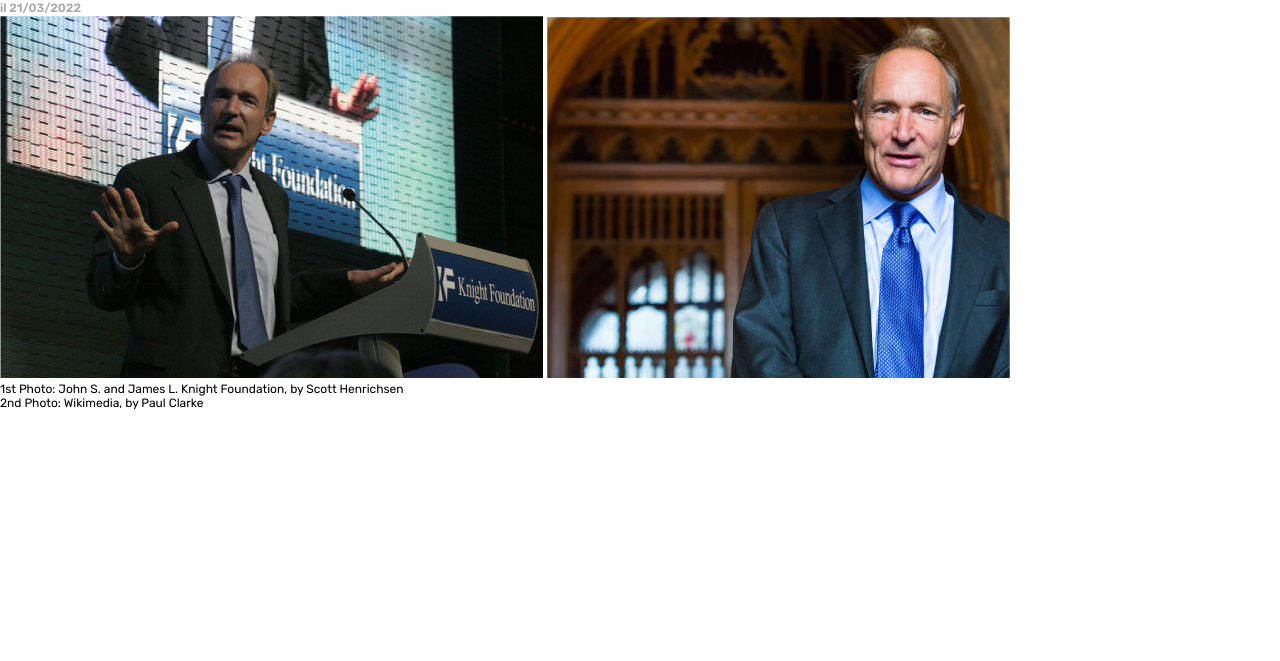
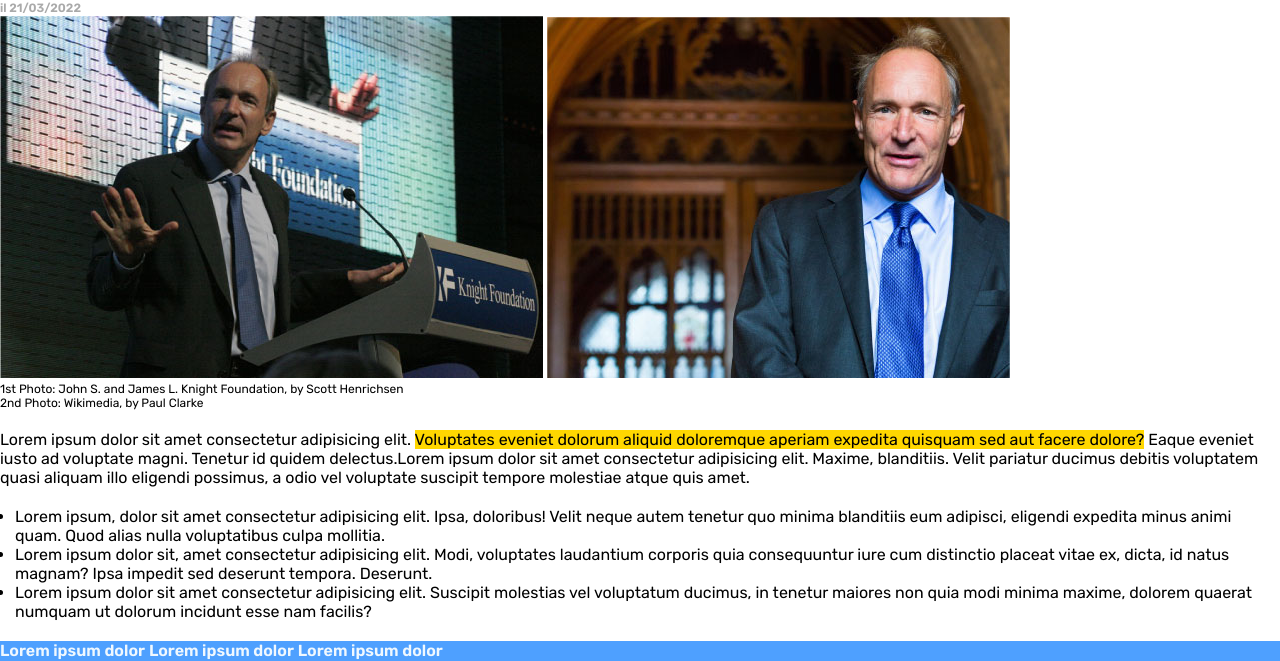
Before and after one commit to davidevischetti/html-css-booleaner, a plain HTML site: page index.html in a window 1280 px wide. Shown: the part 369-1030 px from the top of the page. Before the commit the page ends 800 px from the top, so only its background shows below. Drawn offline with Linux system fonts and the light colour scheme.

Commit message:
dubbio tabella

```diff
--- a/css/style.css
+++ b/css/style.css
@@ -1,6 +1,5 @@
 *{
     margin: 0;
-    padding: 0;
     font-family: 'Rubik', sans-serif;
 }
 
@@ -39,3 +38,27 @@ header{
 .photo-tagline {
     font-size: 12px;
 }
+
+.content {
+    margin-top: 20px;
+}
+
+.content span {
+    background-color: gold;
+}
+
+.list {
+    margin-top: 20px;
+    padding-left: 15px;
+}
+
+.table {
+    width: 100%;
+}
+.head-line {
+    height: 20px;
+    width: 100%;
+    background-color: rgb(78, 160, 255);
+    color: aliceblue;
+    margin-top: 20px;
+}
--- a/index.html
+++ b/index.html
@@ -39,11 +39,37 @@
                 </div>
             </div>
 
+        </section>
 
+        <!-- Contenuto dell'articolo -->
+        <section>
 
+            <!-- Contenuto di testo -->
+            <div class="content">
+                Lorem ipsum dolor sit amet consectetur adipisicing elit. <span>Voluptates eveniet dolorum aliquid doloremque aperiam expedita quisquam sed aut facere dolore?</span> Eaque eveniet iusto ad voluptate magni. Tenetur id quidem delectus.Lorem ipsum dolor sit amet consectetur adipisicing elit. Maxime, blanditiis. Velit pariatur ducimus debitis voluptatem quasi aliquam illo eligendi possimus, a odio vel voluptate suscipit tempore molestiae atque quis amet.
+            </div>
+
+            <!-- Lista -->
+            <ul class="list">
+               <li>Lorem ipsum, dolor sit amet consectetur adipisicing elit. Ipsa, doloribus! Velit neque autem tenetur quo minima blanditiis eum adipisci, eligendi expedita minus animi quam. Quod alias nulla voluptatibus culpa mollitia.</li>
+               <li>Lorem ipsum dolor sit, amet consectetur adipisicing elit. Modi, voluptates laudantium corporis quia consequuntur iure cum distinctio placeat vitae ex, dicta, id natus magnam? Ipsa impedit sed deserunt tempora. Deserunt.</li>
+               <li>Lorem ipsum dolor sit amet consectetur adipisicing elit. Suscipit molestias vel voluptatum ducimus, in tenetur maiores non quia modi minima maxime, dolorem quaerat numquam ut dolorum incidunt esse nam facilis?</li>
+            </ul>
+
+            <!-- Tabella -->
+            <div class="table">
+
+            <div class="head-line">
+                <span class="column-1"><strong>Lorem ipsum dolor</strong></span>
+                <span class="column-2"><strong>Lorem ipsum dolor</strong></span>
+                <span class="column-3"><strong>Lorem ipsum dolor</strong></span>
+            </div>
+
+            </div>
 
         </section>
     </main>
+
 
     <!-- Link di fine pagina -->
 
```
